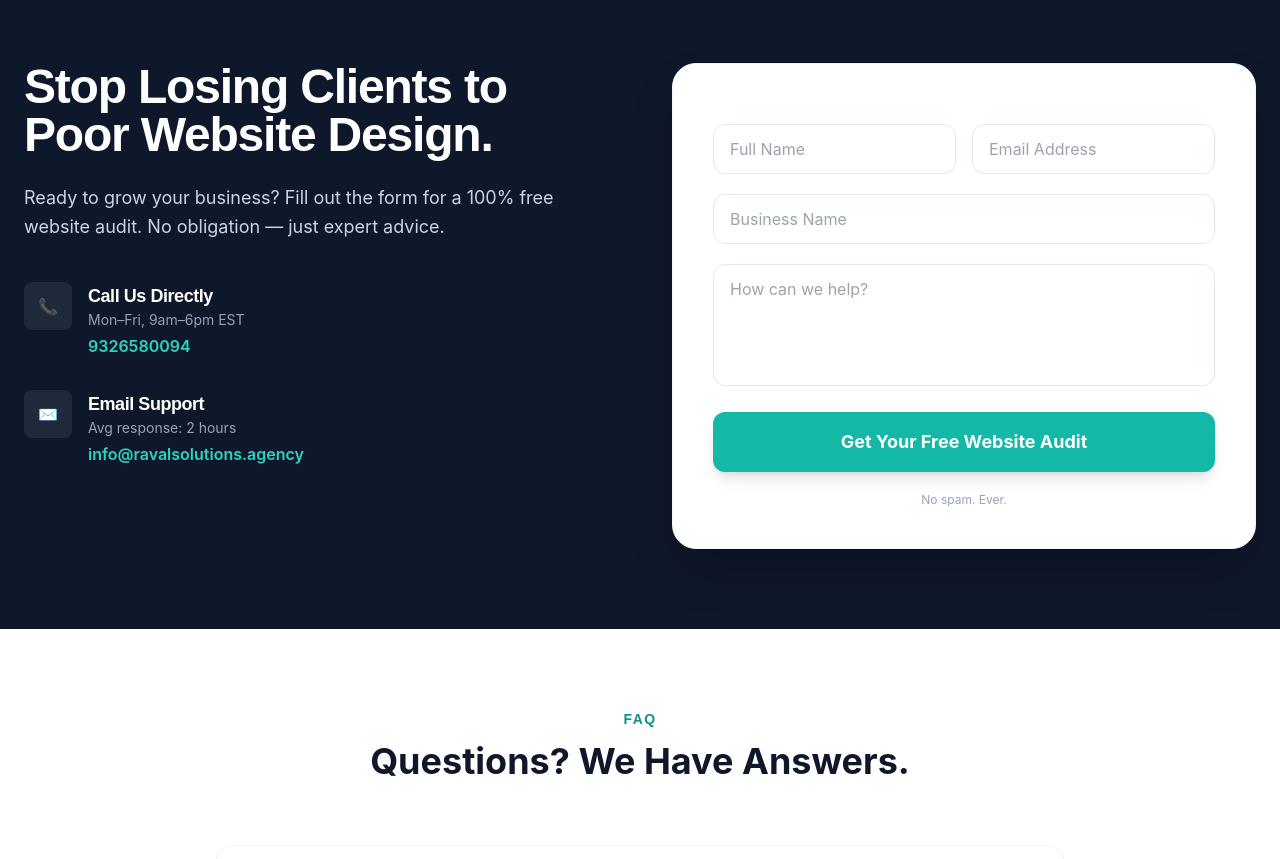
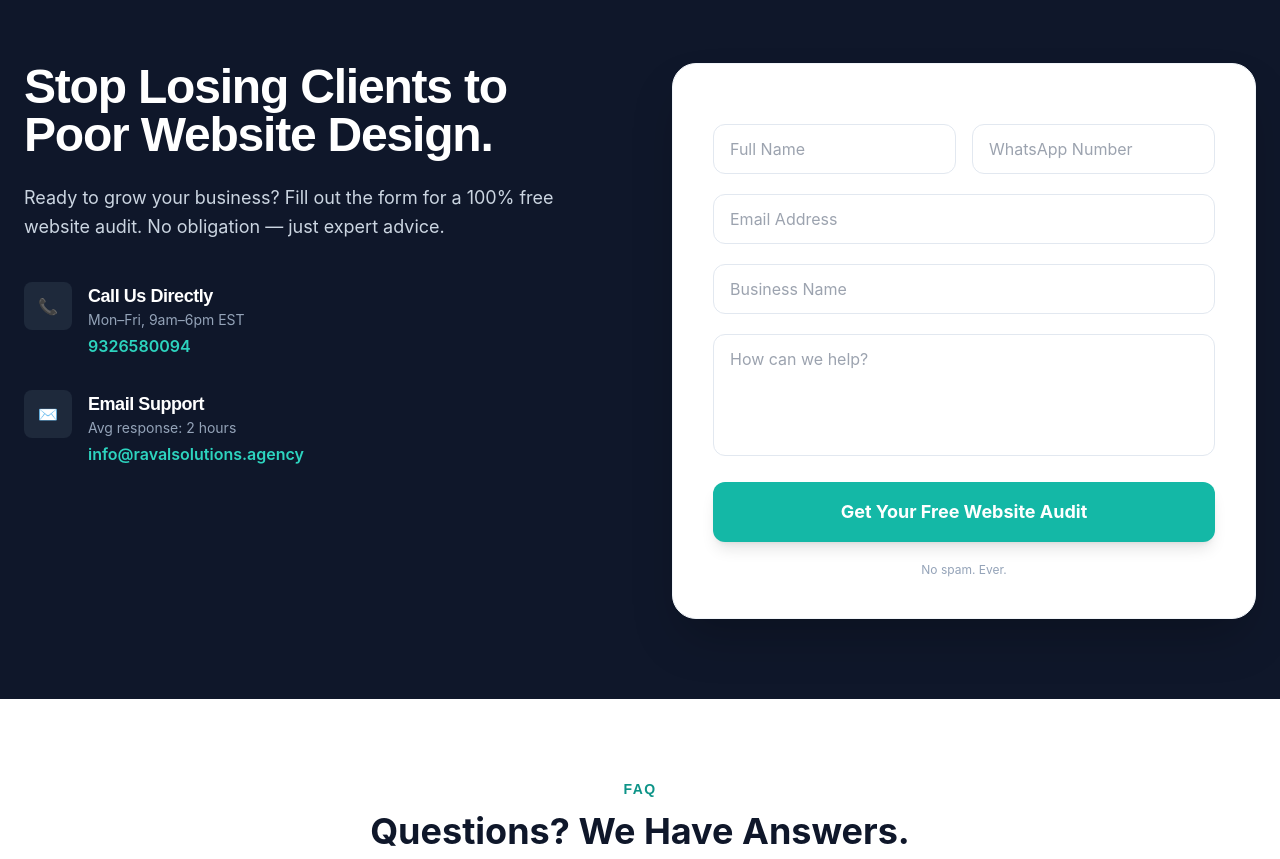
Before and after one commit to Rushikesh-Raval/ravalsolutions, a React (Vite) app: page / in a window 1280 px wide. Shown: the part 3740-4599 px from the top of the page. Built offline with nearby package versions, Linux system fonts and the light colour scheme; the HTML template or start-up script is replaced by a standard one.

Commit message:
Adding whatsapp number field in the lead form

```diff
--- a/src/components/LeadForm.jsx
+++ b/src/components/LeadForm.jsx
@@ -1,12 +1,12 @@
-import React, { useState } from 'react';
-import { useForm, ValidationError } from '@formspree/react';
+import React, { useState } from "react";
+import { useForm, ValidationError } from "@formspree/react";
 
 const LeadForm = () => {
   const [formData, setFormData] = useState({
-    name: '',
-    email: '',
-    business: '',
-    message: '',
+    name: "",
+    email: "",
+    business: "",
+    message: "",
   });
 
   const [state, handleSubmit] = useForm("mgovoqqe");
@@ -14,7 +14,6 @@ const LeadForm = () => {
   return (
     <div className="container mx-auto px-6">
       <div className="grid lg:grid-cols-2 gap-16 items-start">
-
         <div className="text-white">
           <h2 className="text-3xl md:text-5xl font-bold mb-6 leading-tight">
             Stop Losing Clients to <br className="hidden md:block" />
@@ -22,8 +21,8 @@ const LeadForm = () => {
           </h2>
 
           <p className="text-slate-300 text-lg mb-10 leading-relaxed max-w-xl">
-            Ready to grow your business? Fill out the form for a 100% free website audit.
-            No obligation — just expert advice.
+            Ready to grow your business? Fill out the form for a 100% free
+            website audit. No obligation — just expert advice.
           </p>
 
           <div className="space-y-8 max-w-md">
@@ -55,7 +54,6 @@ const LeadForm = () => {
 
         <div className="w-full">
           <div className="bg-white rounded-3xl p-8 md:p-10 shadow-2xl border border-slate-100">
-
             {state.succeeded ? (
               <div className="text-center py-16">
                 <div className="w-16 h-16 bg-green-100 text-green-600 rounded-full flex items-center justify-center mx-auto mb-6">
@@ -70,7 +68,6 @@ const LeadForm = () => {
               </div>
             ) : (
               <form onSubmit={handleSubmit} className="space-y-5">
-
                 <input
                   type="text"
                   name="company"
@@ -93,18 +90,32 @@ const LeadForm = () => {
 
                   <input
                     required
-                    type="email"
-                    name="email"
-                    placeholder="Email Address"
+                    type="whatsapp"
+                    name="whatsapp"
+                    placeholder="WhatsApp Number"
                     className="w-full px-4 py-3 rounded-xl border border-slate-200 focus:outline-none focus:ring-2 focus:ring-teal-500/30"
-                    value={formData.email}
+                    value={formData.whatsapp}
                     onChange={(e) =>
-                      setFormData({ ...formData, email: e.target.value })
+                      setFormData({ ...formData, whatsapp: e.target.value })
                     }
                   />
                 </div>
-
-                <ValidationError prefix="Email" field="email" errors={state.errors} />
+                <input
+                  required
+                  type="email"
+                  name="email"
+                  placeholder="Email Address"
+                  className="w-full px-4 py-3 rounded-xl border border-slate-200 focus:outline-none focus:ring-2 focus:ring-teal-500/30"
+                  value={formData.email}
+                  onChange={(e) =>
+                    setFormData({ ...formData, email: e.target.value })
+                  }
+                />
+                <ValidationError
+                  prefix="Email"
+                  field="email"
+                  errors={state.errors}
+                />
 
                 <input
                   required
@@ -128,7 +139,11 @@ const LeadForm = () => {
                   }
                 />
 
-                <ValidationError prefix="Message" field="message" errors={state.errors} />
+                <ValidationError
+                  prefix="Message"
+                  field="message"
+                  errors={state.errors}
+                />
 
                 <button
                   type="submit"
@@ -145,7 +160,6 @@ const LeadForm = () => {
             )}
           </div>
         </div>
-
       </div>
     </div>
   );
```
